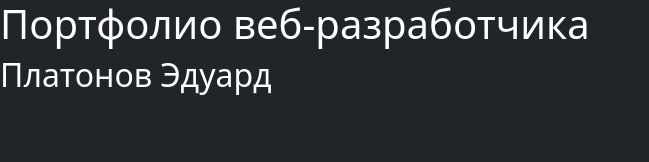
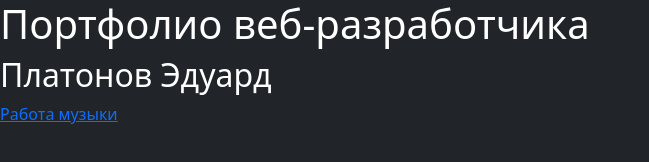
Before and after one commit to mzlgl001/portfolio, a plain HTML site: page index.html in a window 1280 px wide. Shown: the whole page, without its empty margins (0-649 px from the left). Drawn offline with nearby package versions, Linux system fonts and the light colour scheme.

Commit message:
Update index.html

```diff
--- a/index.html
+++ b/index.html
@@ -10,5 +10,6 @@
 <body class="bg-dark text-white">
     <h1>Портфолио веб-разработчика</h1>
     <h2>Платонов Эдуард </h2>
+    <a target="_blank" href="https://github.com/mzlgl001/music.git">Работа музыки</a>
 </body>
 </html>
```
